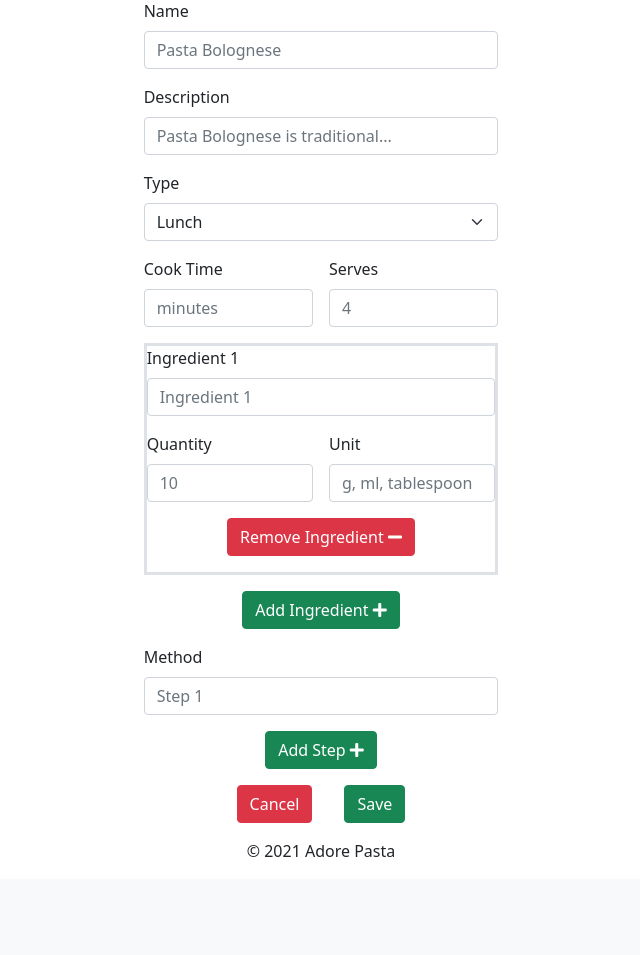
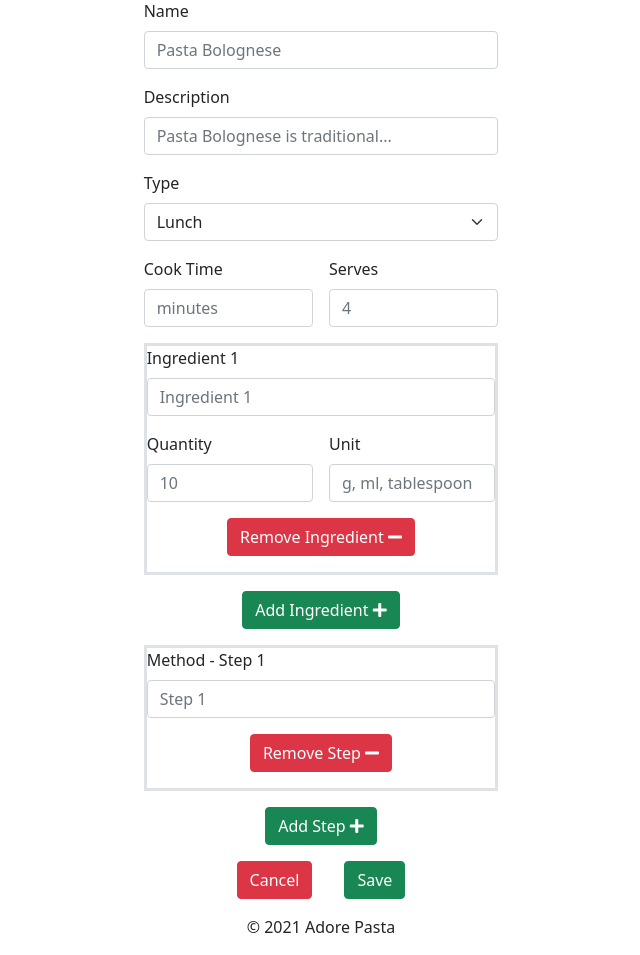
Before and after one commit to mangez84/adorepasta, a Flask app: a page that uses templates/add_recipe.html in a window 1280 px wide. Shown: the part 145-1100 px from the top of the page, without its empty margins (319-959 px from the left). Before the commit the page ends 1002 px from the top, so only its background shows below. Run offline with Flask 2, Linux system fonts and the light colour scheme; the visitor is signed in with stand-in values (Sample User, id 1); some libraries are stand-ins or nearby versions.

Commit message:
Add JavaScript functions to add and remove steps

```diff
--- a/static/css/style.css
+++ b/static/css/style.css
@@ -19,7 +19,8 @@ body {
 
 .recipe-type,
 .recipe-ingredient,
-.remove-ingredient {
+.remove-ingredient,
+.remove-step {
     flex: 1 1 100%
 }
 
--- a/static/js/script.js
+++ b/static/js/script.js
@@ -4,6 +4,7 @@ The attributes for, id and name should be unique
 
 function modifyAttributes() {
     let numIngredients = 0;
+    let numSteps = 0;
     $(".recipe-ingredient label").each(function (index) {
         numIngredients = index + 1;
         $(this).html("Ingredient " + numIngredients).attr("for", "ingredient-" + numIngredients);
@@ -28,6 +29,14 @@ function modifyAttributes() {
     $(".recipe-unit input").each(function (index) {
         numIngredients = index + 1;
         $(this).attr("id", "unit-" + numIngredients).attr("name", "unit-" + numIngredients);
+    });
+    $(".method label").each(function (index) {
+        numSteps = index + 1;
+        $(this).html("Method - Step " + numSteps).attr("for", "method-" + numSteps);
+    });
+    $(".method input").each(function (index) {
+        numSteps = index + 1;
+        $(this).attr("id", "method-" + numSteps).attr("name", "method-" + numSteps).attr("placeholder", "Step" + numSteps);
     });
 }
 
@@ -57,3 +66,29 @@ $(document).on("click", ".remove-ingredient > button", function (event) {
     }
     modifyAttributes();
 });
+
+/*
+Function to add a step to the method
+*/
+
+$(".add-step > button").click(function (event) {
+    event.preventDefault();
+    let method = $(".method").children().first().clone();
+    method.find(".method-step input").val("");
+    console.log(method);
+    $(".method").append(method);
+    modifyAttributes();
+});
+
+/*
+Function to remove a step to the method
+*/
+
+$(document).on("click", ".remove-step > button", function (event) {
+    event.preventDefault();
+    let numSteps = $(".method").children().length;
+    if (numSteps !== 1) {
+        $(this).parent().parent().remove();
+    }
+    modifyAttributes();
+});
--- a/templates/add_recipe.html
+++ b/templates/add_recipe.html
@@ -65,12 +65,21 @@
                 <div class="my-3 d-flex justify-content-center add-ingredient">
                     <button class="btn btn-success">Add Ingredient <i class="fas fa-plus"></i></button>
                 </div>
-                <div class="mb-3">
-                    <label for="method" class="form-label">Method</label>
-                    <input type="text" id="method" name="method" placeholder="Step 1" class="form-control" required>
+                <!-- Method with steps -->
+                <div class="method">
+                    <div class="mb-3 border border-3">
+                        <div class="mb-3 method-step">
+                            <label for="method-1" class="form-label">Method - Step 1</label>
+                            <input type="text" id="method-1" name="method-1" placeholder="Step 1" class="form-control"
+                                required>
+                        </div>
+                        <div class="mb-3 d-flex justify-content-center remove-step">
+                            <button class="btn btn-danger">Remove Step <i class="fas fa-minus"></i></button>
+                        </div>
+                    </div>
                 </div>
-                <div class="mb-3 d-flex justify-content-center">
-                    <button type="submit" class="btn btn-success">Add Step <i class="fas fa-plus"></i></button>
+                <div class="my-3 d-flex justify-content-center add-step">
+                    <button class="btn btn-success">Add Step <i class="fas fa-plus"></i></button>
                 </div>
                 <div class="mb-3 d-flex justify-content-center">
                     <div>
```
